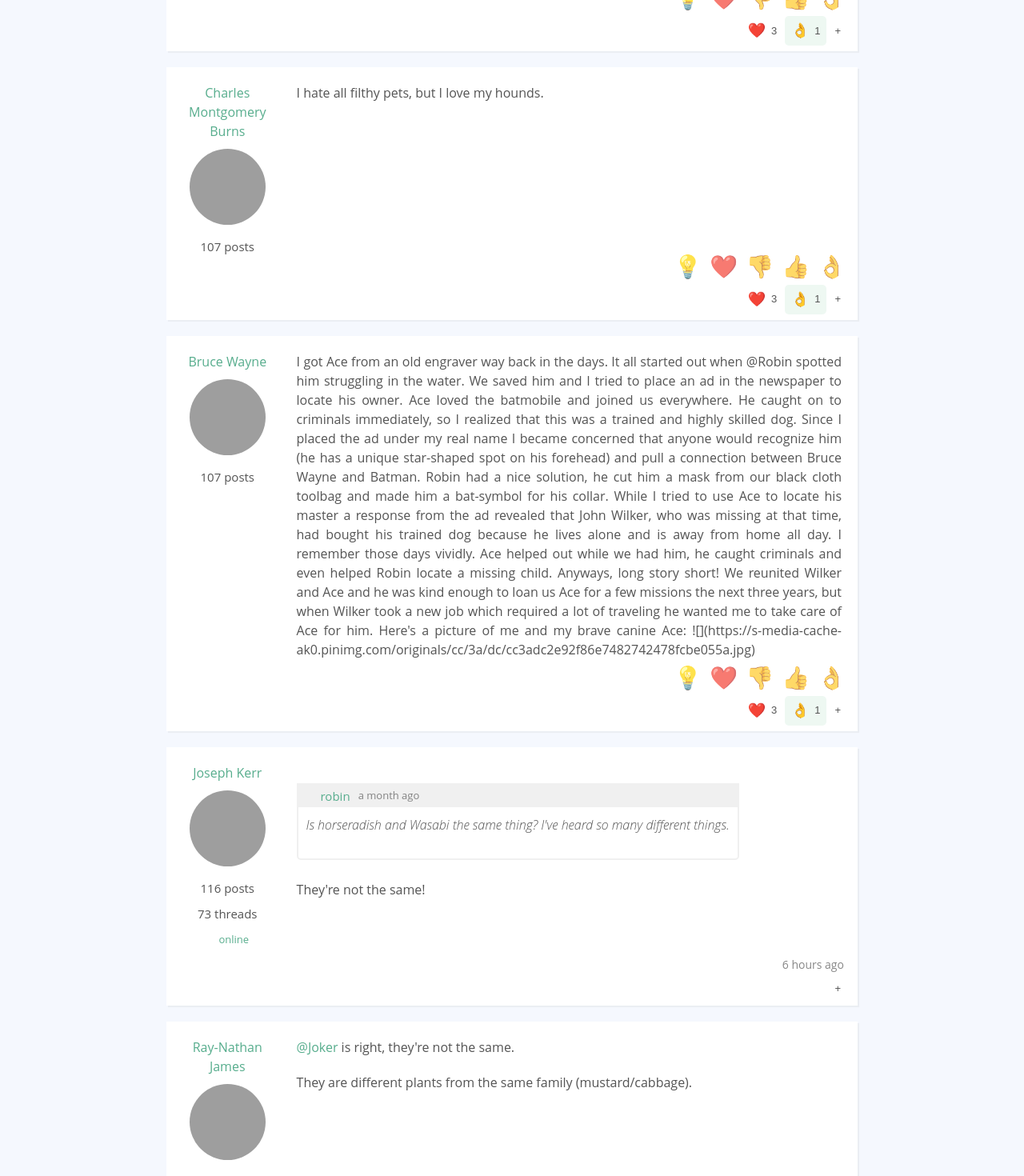
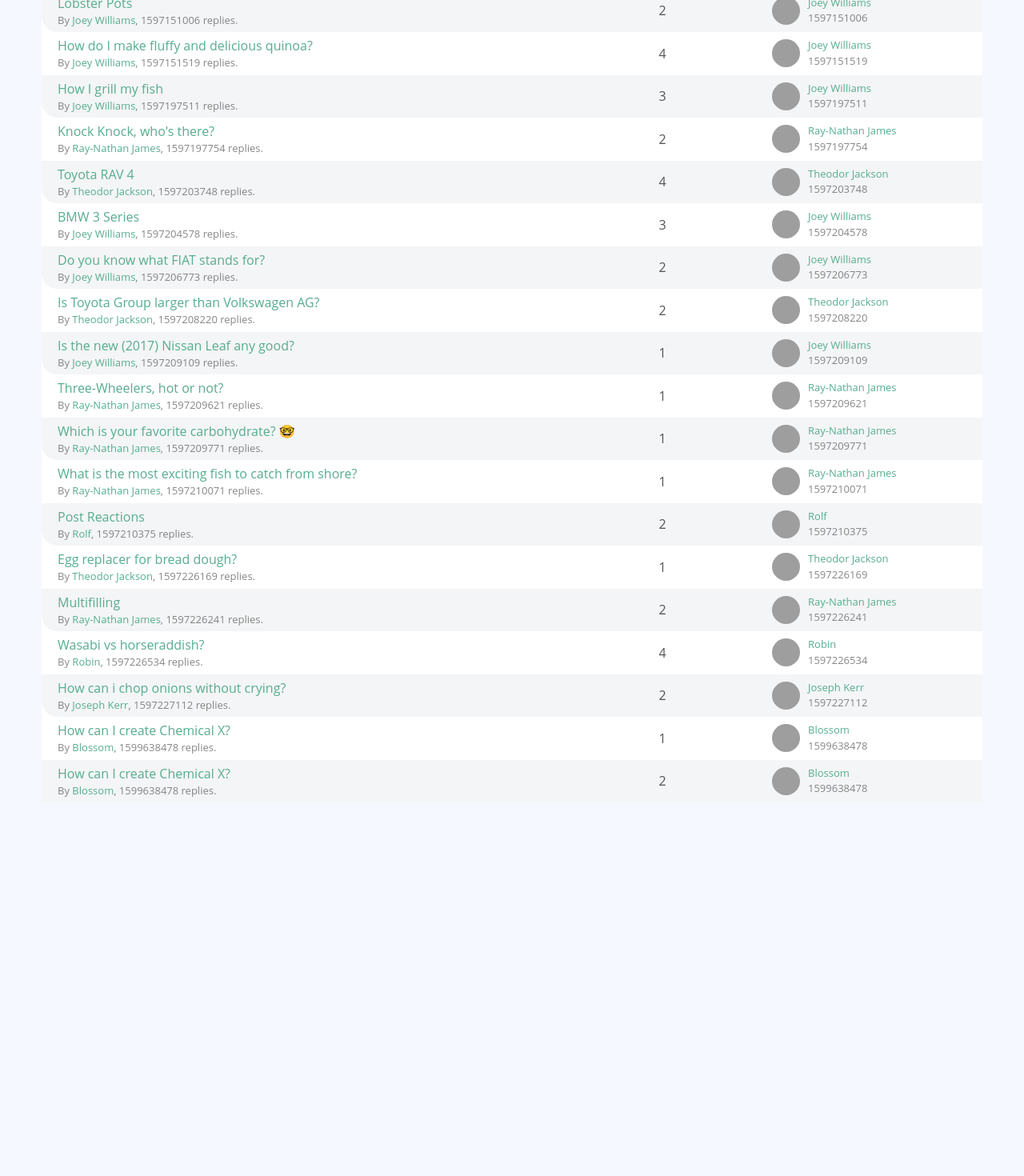
Before and after one commit to bassem-shoukry/vue-fourm, a Vue app: page / in a window 1280 px wide. Shown: the part 600-2070 px from the top of the page at 80% size. After the commit the page ends 1603 px from the top, so only its background shows below. Built offline with nearby package versions, Linux system fonts and the light colour scheme; grey boxes are pictures that could not be loaded.

Commit message:
not found page added

```diff
--- a/src/components/PageHome.vue
+++ b/src/components/PageHome.vue
@@ -1,162 +1,17 @@
 <template>
-  <div class="col-large push-top" v-for="thread in threads" v-bind:key="thread.id">
-
-    <h1>
-      <router-link :to="{name : 'PageThreadShow',params:{id : thread.id}}">{{thread.title}}</router-link>
-    </h1>
-    <div class="post-list">
-      <div class="post" v-for="postId in thread.posts" :key="postId">
-
-        <div class="user-info">
-          <a href="#" class="user-name">{{userById(postById(postId).userId).name}}</a>
-
-          <a href="#">
-            <img class="avatar-large" :src="userById(postById(postId).userId).avatar" alt="">
-          </a>
-
-          <p class="desktop-only text-small">107 posts</p>
-
-        </div>
-
-        <div class="post-content">
-          <div>
-            <p>
-              {{postById(postId).text}}
-            </p>
-          </div>
-          <a href="#" style="margin-left: auto;" class="link-unstyled" title="Make a change"><i class="fa fa-pencil"></i></a>
-        </div>
-
-
-
-        <div class="post-date text-faded">
-          6 hours ago
-        </div>
-
-        <div class="reactions">
-          <ul>
-            <li>💡</li>
-            <li>❤️</li>
-            <li>👎</li>
-            <li>👍</li>
-            <li>👌</li>
-          </ul>
-          <button class="btn-xsmall"><span class="emoji">❤️</span>️ 3</button>
-          <button class="btn-xsmall active-reaction"><span class="emoji">👌️</span>️ 1</button>
-          <button class="btn-xsmall">+ <i class="fa fa-smile-o emoji"></i></button>
-        </div>
-
-      </div>
-
-      <div class="post">
-
-        <div class="user-info">
-          <a href="#" class="user-name">Joseph Kerr</a>
-
-          <a href="#">
-            <img class="avatar-large" src="https://i.imgur.com/OqlZN48.jpg" alt="">
-          </a>
-
-          <p class="desktop-only text-small">116 posts</p>
-
-          <p class="desktop-only text-small">73 threads</p>
-
-          <span class="online desktop-only">online</span>
-
-        </div>
-
-        <div class="post-content">
-          <div>
-            <blockquote class="small">
-              <div class="author">
-                <a href="#" class=""> robin</a>
-                <span class="time">a month ago</span>
-                <i class="fa fa-caret-down"></i>
-              </div>
-
-              <div class="quote">
-                <p>Is horseradish and Wasabi the same thing? I've heard so many different things.</p>
-              </div>
-            </blockquote>
-            <p>They're not the same!</p>
-          </div>
-          <a class="edit-post link-unstyled"><i class="fa fa-pencil"></i></a>
-        </div>
-
-
-
-        <div class="post-date text-faded">
-          6 hours ago
-        </div>
-
-        <div class="reactions">
-          <button class="btn-xsmall">+ <i class="fa fa-smile-o emoji"></i></button>
-        </div>
-
-      </div>
-
-      <div class="post">
-
-        <div class="user-info">
-          <a href="#" class="user-name">Ray-Nathan James</a>
-
-          <a href="#">
-            <img class="avatar-large" src="https://firebasestorage.googleapis.com/v0/b/forum-2a982.appspot.com/o/images%2Favatars%2Fraynathan?alt=media&amp;token=bd9a0f0e-60f2-4e60-b092-77d1ded50a7e" alt="">
-          </a>
-
-          <p class="desktop-only text-small">10 posts</p>
-
-          <p class="desktop-only text-small">4 threads</p>
-
-          <span class="offline desktop-only">offline</span>
-
-        </div>
-
-        <div class="post-content">
-          <div>
-            <p>
-              <a href="#" class="">@Joker</a> is right, they're not the same.
-            </p>
-            <p>
-              They are different plants from the same family (mustard/cabbage).
-            </p>
-          </div>
-        </div>
-
-
-
-        <div class="post-date text-faded">
-          6 hours ago
-        </div>
-
-        <div class="reactions">
-          <button class="btn-xsmall">+ <i class="fa fa-smile-o emoji"></i></button>
-        </div>
-
-      </div>
-    </div>
-  </div>
+  <h1>Welcome to forum</h1>
+  <ThreadList :threads="threads"/>
 </template>
 
 <script>
 import sourceData from '@/data.json'
+import ThreadList from "@/components/ThreadList";
 export default {
   name: "PageHome",
+  components: {ThreadList},
   data(){
     return {
       threads: sourceData.threads,
-      posts: sourceData.posts,
-      users: sourceData.users
-    }
-  },
-  methods:{
-    postById(postId)
-    {
-      return this.posts.find(p => p.id === postId)
-    },
-    userById(userId)
-    {
-      return this.users.find(u => u.id === userId)
     }
   }
 }
--- /dev/null
+++ b/src/components/PageNotFound.vue
@@ -0,0 +1,16 @@
+<template>
+<div class="col-full text-center">
+  <h1>Not Found</h1>
+  <router-link :to="{name:'Home'}">Read some cool threads</router-link>
+</div>
+</template>
+
+<script>
+export default {
+  name: "PageNotFound"
+}
+</script>
+
+<style scoped>
+
+</style>
--- /dev/null
+++ b/src/components/ThreadList.vue
@@ -0,0 +1,71 @@
+<template>
+  <div class="col-full">
+
+    <div class="thread-list">
+
+      <h2 class="list-title">Threads</h2>
+
+      <div class="thread" v-for="thread in threads" v-bind:key="thread.key">
+        <div>
+          <p>
+            <router-link :to="{name:'PageThreadShow',params:{id:thread.id}}">{{thread.title}}</router-link>
+          </p>
+          <p class="text-faded text-xsmall">
+            By <a href="#">{{userById(thread.userId).name}}</a>, {{ thread.publishedAt }} replies.
+          </p>
+        </div>
+
+        <div class="activity">
+          <p class="replies-count">
+            {{thread.posts.length}}
+          </p>
+
+          <img class="avatar-medium" :src="userById(thread.userId).avatar" alt="">
+
+          <div>
+            <p class="text-xsmall">
+              <a href="#">{{userById(thread.userId).name}}</a>
+            </p>
+            <p class="text-xsmall text-faded">{{ thread.publishedAt }}</p>
+          </div>
+        </div>
+      </div>
+
+    </div>
+  </div>
+
+</template>
+
+<script>
+import sourceData from "@/data.json";
+
+export default {
+name: "ThreadList",
+  props:{
+    threads:{
+      type:Array,
+      required : true
+    }
+  },
+  data(){
+    return {
+      posts: sourceData.posts,
+      users: sourceData.users
+    }
+  },
+  methods:{
+    postById(postId)
+    {
+      return this.posts.find(p => p.id === postId)
+    },
+    userById(userId)
+    {
+      return this.users.find(u => u.id === userId)
+    }
+  }
+}
+</script>
+
+<style scoped>
+
+</style>
--- a/src/router/index.js
+++ b/src/router/index.js
@@ -1,6 +1,8 @@
 import PageHome from "@/components/PageHome";
 import PageThreadShow from "@/components/PageThreadShow";
 import {createRouter, createWebHistory} from "vue-router";
+import PageNotFound from "@/components/PageNotFound";
+import sourceData from "@/data.json";
 
 const routes = [
     {
@@ -12,8 +14,27 @@ const routes = [
         path : '/thread/:id',
         name : 'PageThreadShow',
         component : PageThreadShow,
-        props: true
-    }
+        props: true,
+        beforeEnter(to, from, next){
+            const threadExists = sourceData.threads.find(thread => thread.id === to.params.id)
+            if(threadExists){
+                return next()
+            }else {
+                next({
+                    name:'NotFound',
+                    params: {pathMatch : to.path.substring(1).split('/')},
+                    query:to.query,
+                    hash:to.hash
+                })
+            }
+        }
+    },
+    {
+        path: '/:pathMatch(.*)*',
+        name: 'NotFound',
+        component: PageNotFound,
+    },
+
 ]
 
 export default  createRouter({
```
